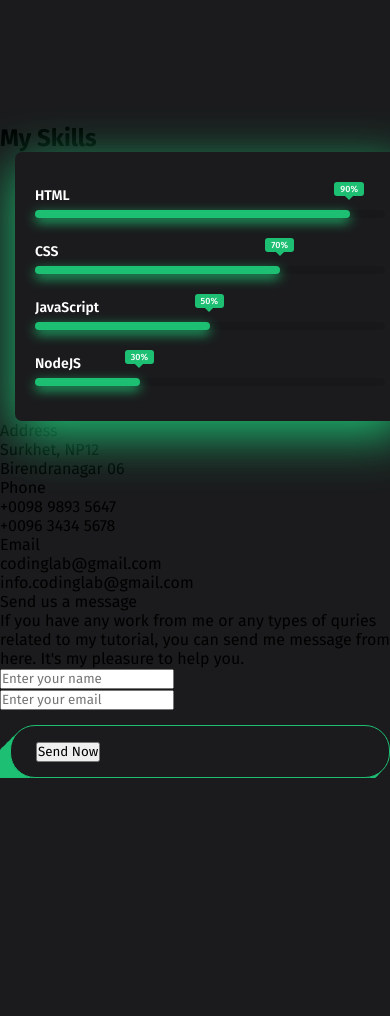
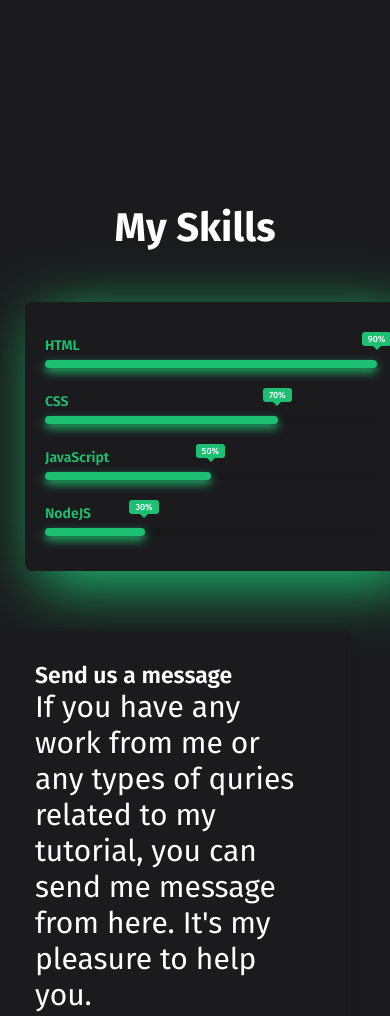
Before and after one commit to MitashaJ/Portfolio, a plain HTML site: page index.html in a window 390 px wide. Shown: the part 720-1736 px from the top of the page. Before the commit the page ends 1498 px from the top, so only its background shows below. Drawn offline with nearby package versions, Linux system fonts and the light colour scheme.

Commit message:
Update style.css

```diff
--- a/style.css
+++ b/style.css
@@ -10,7 +10,14 @@
 body {
   background: #1B1B1D;
 }
-
+p{
+  font-family: 'Fira Sans', sans-serif;
+  color: #fff;
+  font-size: 30px;
+}
+span{
+  color: #1dbf73;
+}
 header {
   position: fixed;
   left: 0;
@@ -77,13 +84,14 @@ header .navbar {
   display: flex;
   padding: 0 20px;
   align-items: center;
+  margin-bottom: 80px;
 }
 
 .hero-section .content {
   max-width: 1280px;
   margin: 80px auto 40px;
   margin-left: 20px;
-  width: 100%;
+  /* width: 100%; */
 }
 
 .hero-section .content h2 {
@@ -133,24 +141,6 @@ header .navbar {
   transition: all 0.5s ease;
 }
 
-
-
-.hero-section .popular-tags {
-  display: flex;
-  color: #fff;
-  gap: 25px;
-  font-size: 0.875rem;
-  font-weight: 500;
-  margin-top: 25px;
-}
-
-.hero-section .popular-tags .tags {
-  display: flex;
-  gap: 15px;
-  align-items: center;
-  list-style: none;
-}
-
 .hero-section .tags li a {
   text-decoration: none;
   color: #fff;
@@ -181,6 +171,7 @@ header .navbar {
   cursor: pointer;
   font-size: 1.7rem;
 }
+
 
 @media screen and (max-width: 900px) {
   header.show-mobile-menu::before {
@@ -237,27 +228,28 @@ header .navbar {
   }
 
   .hero-section .content {
-    margin: 0 auto 80px;
+    margin: 0 30px;
   }
-
-  .hero-section .content :is(h1, .search-form) {
-    max-width: 100%;
-  }
-
   .hero-section .content{
     text-align: center;
+    margin-left: 60px;
   }
   .hero-section .content h1 {
     text-align: center;
-    font-size: 4rem;
+    font-size: 4.3rem;
     line-height: 55px;
   }
   .hero-section .content h2 {
     text-align: center;
     font-size: 2rem;
-    line-height: 55px;
+    line-height: 65px;
   }
   .hero-section .content .button {
+    margin-top: 30px;
+    cursor: pointer;
+  }
+  .hero-section .content .button:hover {
+    margin-top: 50px;
     cursor: pointer;
   }
 
@@ -270,17 +262,29 @@ header .navbar {
 
 
 
+
+.skills h2{
+  color: #ffffff;
+  text-align: center;
+  font-size: 2.5rem;
+  margin-bottom: 15px;
+}
+
 .container{
-  position: relative;
-  max-width: 500px;
-  width: 100%;
+  /* display: inline-block; */
+  margin-top: 50px;
+  /* position: relative; */
+  /* max-width: 1000px; */
+  width: 95.5%;
   background: #1B1B1D;
   color: #fff;
-  margin: 0 15px;
+  margin-left: 25px;
+  margin-right: 35px;
   padding: 10px 20px;
   border-radius: 7px;
-  box-shadow: #1dbf73 0px 14px 50px;
+  box-shadow: #1dbf73 14px 14px 60px;
   align-items: center;
+  margin-bottom: 60px;
 }
 .container .skill-box{
   width: 100%;
@@ -302,11 +306,11 @@ header .navbar {
   position: relative;
   display: block;
   height: 100%;
-  width: 90%;
+  width: 100%;
   border-radius: 6px;
   background: #1dbf73;
-  box-shadow: #1dbf73 0px 4px 12px;
-  animation: progress 0.4s ease-in-out forwards;
+  box-shadow: #1dbf73 0px 4px 10px;
+  animation: progress 2.4s ease-in-out forwards;
   opacity: 0;
 }
 .skill-per.css{
@@ -315,11 +319,11 @@ header .navbar {
 }
 .skill-per.javascript{
   width: 50%;
-  animation-delay: 1.1s;
+  animation-delay: 0.1s;
 }
 .skill-per.nodejs{
   width: 30%;
-  animation-delay: 1.1s;
+  animation-delay: 0.1s;
 }
 @keyframes progress {
   0%{
@@ -353,3 +357,169 @@ header .navbar {
   background-color: #1dbf73;
   transform: translateX(-50%) rotate(45deg);
 }
+
+
+
+
+
+
+
+
+
+
+.contact {
+  width: 85%;
+  background: #1B1B1D;
+  border-radius: 6px;
+  padding: 20px 60px 30px 40px;
+  box-shadow: 0 5px 10px rgba(0, 0, 0, 0.2);
+}
+
+.contact .content {
+  display: flex;
+  align-items: center;
+  justify-content: space-between;
+}
+
+.contact .content .left-side {
+  width: 25%;
+  height: 100%;
+  display: flex;
+  flex-direction: column;
+  align-items: center;
+  justify-content: center;
+  margin-top: 15px;
+  position: relative;
+}
+
+.contact .content .left-side::before {
+  content: '';
+  position: absolute;
+  height: 70%;
+  width: 2px;
+  right: -15px;
+  top: 50%;
+  transform: translateY(-50%);
+  background: #afafb6;
+}
+
+.contact .content .left-side .details {
+  margin: 14px;
+  text-align: center;
+}
+
+.contact .content .left-side .details i {
+  font-size: 30px;
+  margin-bottom: 10px;
+}
+
+.contact .content .left-side .details .topic {
+  font-size: 18px;
+  font-weight: 500;
+  color: white;
+}
+
+.contact .content .left-side .details .text-one,
+.contact .content .left-side .details .text-two {
+  font-size: 14px;
+  color: #afafb6;
+}
+
+.contact .content .right-side {
+  width: 75%;
+  margin-left: 75px;
+}
+
+.contact .content .right-side .topic-text {
+  font-size: 23px;
+  font-weight: 600;
+  color: #fff;
+}
+
+.contact .right-side .input-box {
+  height: 50px;
+  width: 100%;
+  margin: 12px 0;
+}
+
+.contact .right-side .input-box input,
+.contact .right-side .input-box textarea {
+  height: 100%;
+  width: 100%;
+  border: none;
+  outline: none;
+  font-size: 16px;
+  background: #1B1B1D;
+  border-radius: 6px;
+  padding: 0 15px;
+  resize: none;
+}
+
+.contact .right-side .message-box {
+  min-height: 110px;
+}
+
+.contact .right-side .input-box textarea {
+  padding-top: 6px;
+}
+
+.contact .right-side .button {
+  display: inline-block;
+  margin-top: 12px;
+}
+
+.contact .right-side .button input[type="button"] {
+  color: #fff;
+  font-size: 18px;
+  outline: none;
+  border: none;
+  padding: 8px 16px;
+  border-radius: 6px;
+  background: #1B1B1D;
+  cursor: pointer;
+  transition: all 0.3s ease;
+}
+
+.contact .button input[type="button"]:hover {
+  background: #1B1B1D;
+}
+
+@media (max-width: 950px) {
+  .contact {
+    width: 90%;
+    padding: 30px 40px 40px 35px;
+  }
+
+  .contact .content .right-side {
+    width: 75%;
+    margin-left: 55px;
+  }
+}
+
+@media (max-width: 820px) {
+  .contact {
+    margin: 40px 0;
+    height: 100%;
+  }
+
+  .contact .content {
+    flex-direction: column-reverse;
+  }
+
+  .contact .content .left-side {
+    width: 100%;
+    flex-direction: row;
+    margin-top: 40px;
+    justify-content: center;
+    flex-wrap: wrap;
+  }
+
+  .contact .content .left-side::before {
+    display: none;
+  }
+
+  .contact .content .right-side {
+    width: 100%;
+    margin-left: 0;
+  }
+}
```
